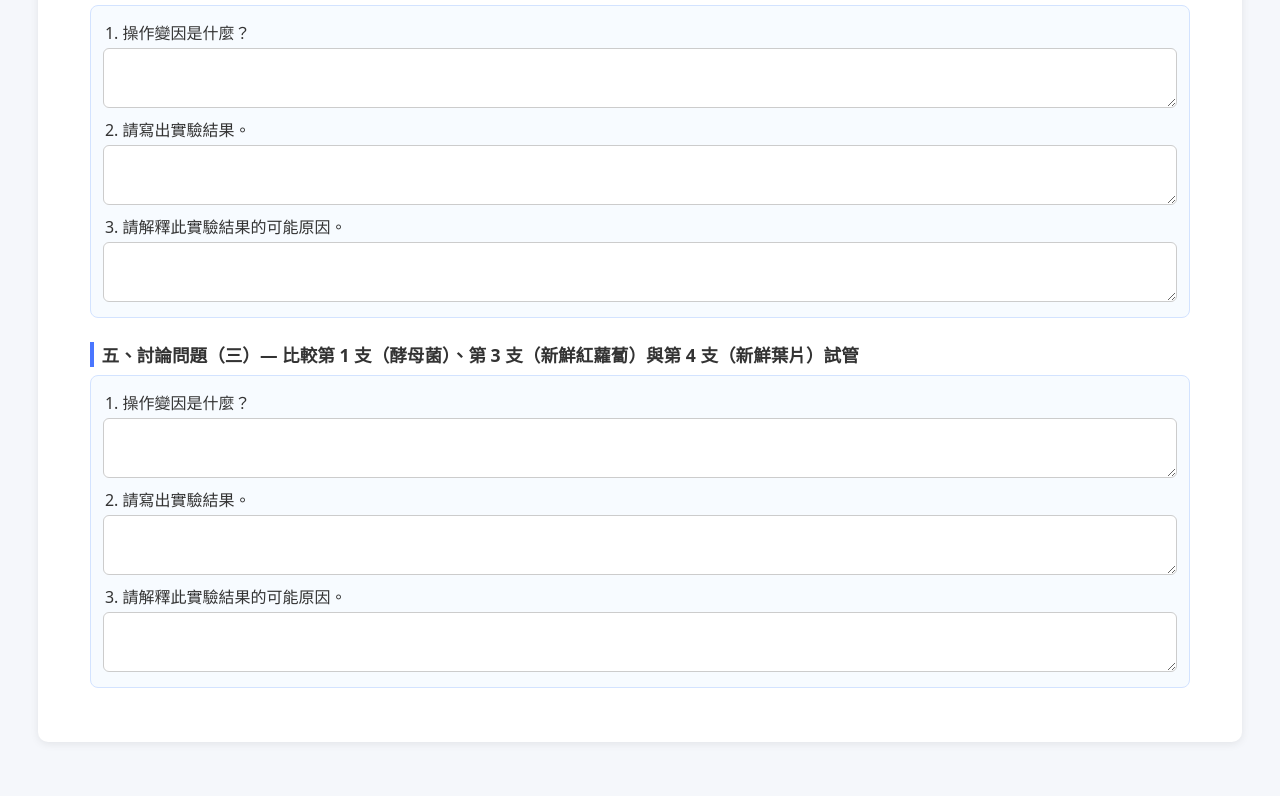
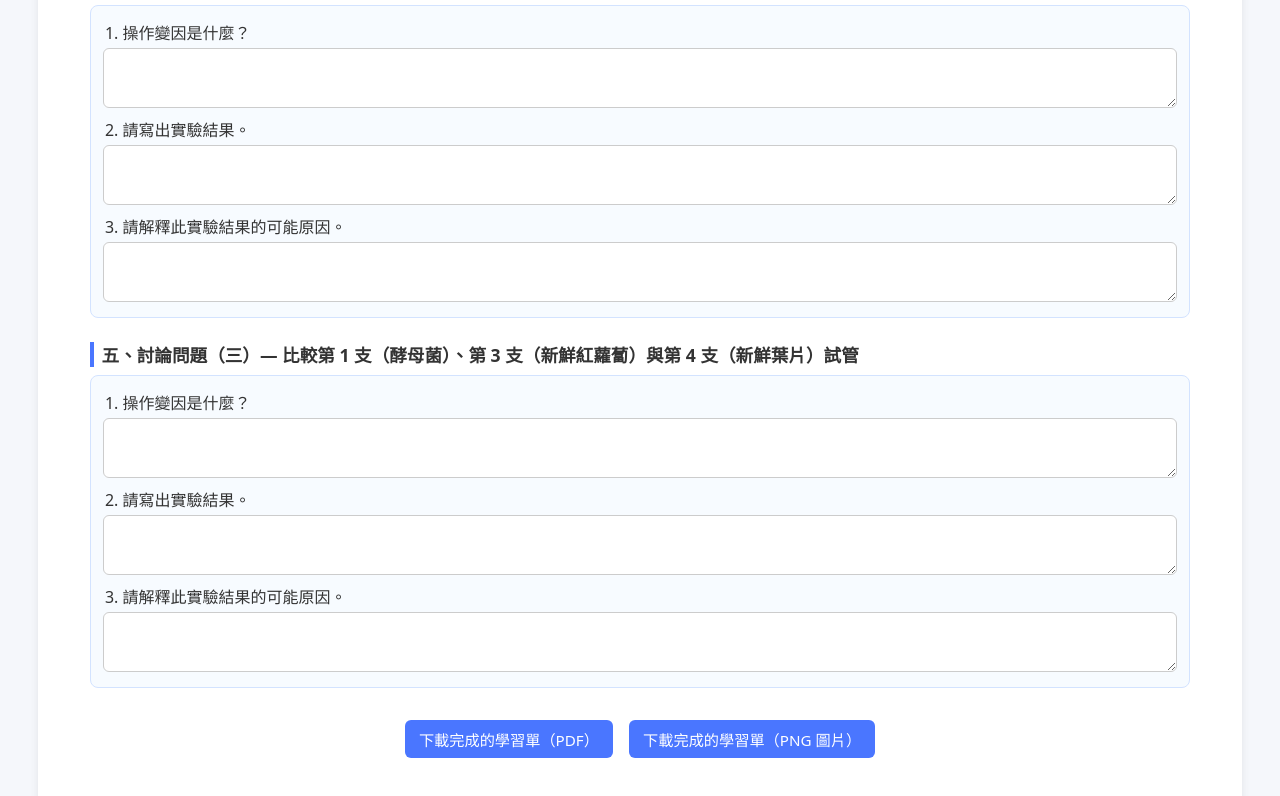
Before and after one commit to yihrulee/plant-transport, a plain HTML site: page enzymatic_inquiry.html in a window 1280 px wide. Shown: the part 1158-1954 px from the top of the page. Drawn offline with nearby package versions, Linux system fonts and the light colour scheme.

Commit message:
Add files via upload

```diff
--- a/enzymatic_inquiry.html
+++ b/enzymatic_inquiry.html
@@ -6,6 +6,8 @@
   <meta name="viewport" content="width=device-width, initial-scale=1.0">
   <!-- Chart.js CDN -->
   <script src="https://cdn.jsdelivr.net/npm/chart.js"></script>
+  <script src="https://cdnjs.cloudflare.com/ajax/libs/html2canvas/1.4.1/html2canvas.min.js"></script>
+  <script src="https://cdnjs.cloudflare.com/ajax/libs/jspdf/2.5.1/jspdf.umd.min.js"></script>
   <style>
     * {
       box-sizing: border-box;
@@ -380,11 +382,109 @@
       </div>
     </section>
 
+    <div class="export-area" style="text-align:center; margin:24px 0;">
+      <button class="btn" onclick="downloadPDF()">下載完成的學習單（PDF）</button>
+      <button class="btn" style="margin-left:12px;" onclick="downloadPNG()">下載完成的學習單（PNG 圖片）</button>
+    </div>
+
   </div>
 </div>
 
 <script>
+  async function downloadPDF() {
+    const { jsPDF } = window.jspdf;
+    const card = document.querySelector('.card');
+    if (!card) return;
+
+    // 捲到最上方，避免截圖時位置偏移
+    window.scrollTo(0, 0);
+
+    // 以較高解析度擷取整個卡片
+    const canvas = await html2canvas(card, { scale: 2, useCORS: true });
+
+    const pdf = new jsPDF('p', 'mm', 'a4');
+    const pageWidth = pdf.internal.pageSize.getWidth();
+    const pageHeight = pdf.internal.pageSize.getHeight();
+
+    // 將 A4 尺寸換算成 canvas 上的高度（像素）
+    const imgWidth = pageWidth;
+    const imgHeightPerPage = canvas.height * (imgWidth / canvas.width);
+    const pxPerMm = canvas.height / imgHeightPerPage;
+    const pageHeightPx = pageHeight * pxPerMm;
+
+    let remainingHeight = canvas.height;
+    let pageIndex = 0;
+
+    while (remainingHeight > 0) {
+      // 建立暫存 canvas，切出每一頁要顯示的區段
+      const pageCanvas = document.createElement('canvas');
+      pageCanvas.width = canvas.width;
+      pageCanvas.height = Math.min(pageHeightPx, remainingHeight);
+      const pageCtx = pageCanvas.getContext('2d');
+
+      pageCtx.fillStyle = '#ffffff';
+      pageCtx.fillRect(0, 0, pageCanvas.width, pageCanvas.height);
+
+      // 從原始長圖中擷取對應區段貼到 pageCanvas
+      pageCtx.drawImage(
+        canvas,
+        0,
+        pageIndex * pageHeightPx,
+        canvas.width,
+        pageCanvas.height,
+        0,
+        0,
+        canvas.width,
+        pageCanvas.height
+      );
+
+      const imgData = pageCanvas.toDataURL('image/png');
+
+      // 計算此頁在 PDF 上的高度（mm）
+      const pageImgHeightMm = (pageCanvas.height / pxPerMm);
+
+      if (pageIndex > 0) {
+        pdf.addPage();
+      }
+      pdf.addImage(imgData, 'PNG', 0, 0, imgWidth, pageImgHeightMm);
+
+      remainingHeight -= pageHeightPx;
+      pageIndex++;
+    }
+
+    const cls = (document.getElementById('class')?.value || '').trim();
+    const num = (document.getElementById('number')?.value || '').trim();
+    const name = (document.getElementById('name')?.value || '').trim();
+    const filename = `${cls}_${num}_${name}.pdf`;
+
+    pdf.save(filename);
+  }
+
   let oxygenChart = null;
+
+
+
+  async function downloadPNG() {
+    const card = document.querySelector('.card');
+    if (!card) return;
+
+    window.scrollTo(0, 0);
+
+    const canvas = await html2canvas(card, { scale: 2, useCORS: true });
+    const imgData = canvas.toDataURL('image/png');
+
+    const cls = (document.getElementById('class')?.value || '').trim();
+    const num = (document.getElementById('number')?.value || '').trim();
+    const name = (document.getElementById('name')?.value || '').trim();
+    const filename = `${cls}_${num}_${name}.png`;
+
+    const link = document.createElement('a');
+    link.href = imgData;
+    link.download = filename;
+    document.body.appendChild(link);
+    link.click();
+    document.body.removeChild(link);
+  }
 
   function getOxygenData() {
     const ids = ["tube1", "tube2", "tube3", "tube4", "tube5"];
```
